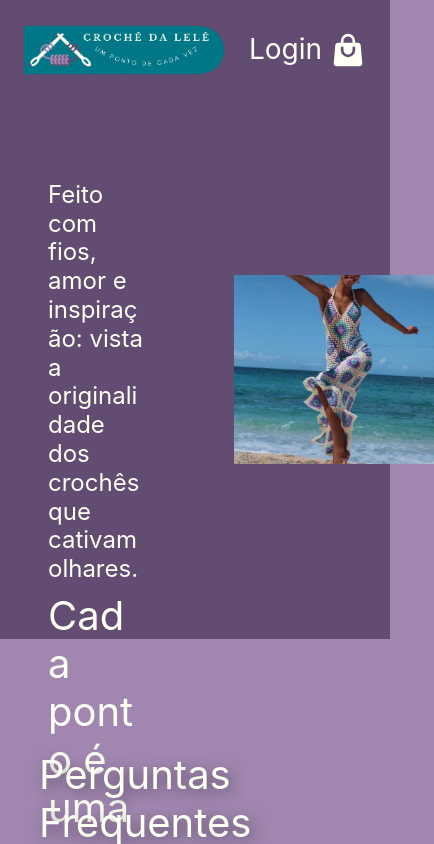
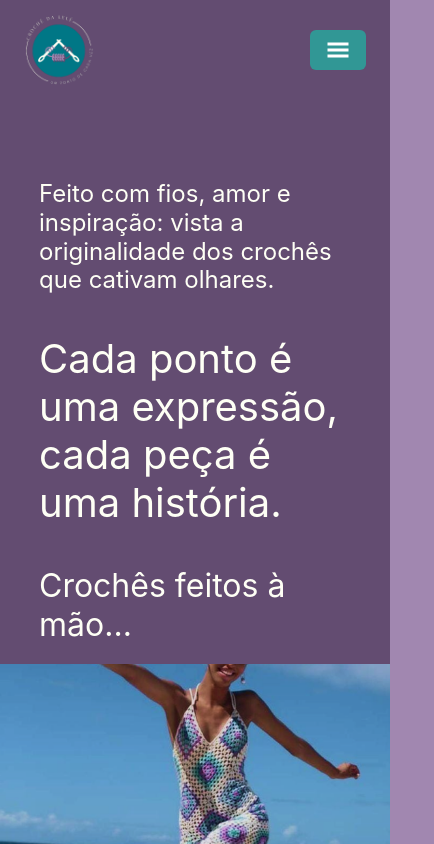
Before and after one commit to yamashita-tiemi/croche_da_lele, a Next.js app: page /contato in a window 390 px wide. Shown: the top 844 px of the page, 434 px wide, since content can reach past the window. Built offline with nearby package versions, Linux system fonts and the light colour scheme.

Commit message:
adjusts in responsivity

```diff
--- a/src/components/Article/index.tsx
+++ b/src/components/Article/index.tsx
@@ -1,5 +1,5 @@
 import { Flex, HStack, Stack } from "@chakra-ui/react";
-import { TextIndex } from "../Text";
+import { TextIndex, TextIndexPrimary } from "../Text";
 import { TitleSection } from "../Title";
 import { CardSection, CardShop } from "../Card";
 import { SectionIndexTerciaryLeft, SectionIndexTerciaryRight } from "../Section";
@@ -9,22 +9,32 @@ interface ArticleIndexPrimaryProps {
     text1: string
     text2: string
     text3: string
-    w1?: string
-    w2?: string
-    w3?: string
 }
 
-export function ArticleIndexPrimary({ text1, text2, text3, w1, w2, w3 }:ArticleIndexPrimaryProps) {
+export function ArticleIndexPrimary({ text1, text2, text3 }:ArticleIndexPrimaryProps) {
     return(
         <Stack
+        // bg={"blue"}
             as="article"
-            paddingX={12}
             justifyContent={"space-around"}
+            alignItems={[
+                "center",
+                "center",
+                "center",
+                "center",
+                "flex-start",
+                "flex-start",
+                "flex-start"
+            ]}
             height={"70%"}
+            paddingTop={20}
+            spacing={10}
+            paddingBottom={5}
+            paddingLeft={[0,0,0,0,10,10,10]}
         >
-            <TextIndex text={text1} size={"24px"} color={"offWhite"} w={w1} />
-            <TextIndex text={text2} size={"40px"} color={"offWhite"} w={w2} />
-            <TextIndex text={text3} size={"32px"} color={"offWhite"} w={w3}/>
+            <TextIndexPrimary text={text1} size={"24px"}/>
+            <TextIndexPrimary text={text2} size={"40px"}/>
+            <TextIndexPrimary text={text3} size={"32px"}/>
         </Stack>
     )
 }
@@ -100,7 +110,17 @@ export function ArticleIndexTerciary() {
                 ]}
             >
                 <SectionIndexTerciaryLeft></SectionIndexTerciaryLeft>
-                <Image src={"/index_3.png"} alt={""} width={378} height={474} w="30%"/>
+                <Stack width={[
+                    "80%",
+                    "80%",
+                    "80%",
+                    "60%",
+                    "40%",
+                    "30%",
+                    "30%"
+                ]}>
+                    <Image src={"/index_3.png"} alt={""} width={378} height={474} py="5"/>
+                </Stack>
                 <SectionIndexTerciaryRight></SectionIndexTerciaryRight>
             </Flex>
         </Stack>
@@ -183,3 +203,27 @@ export function ArticleShop({ title, color, colorCard, src1, alt1, titleItem1, p
         </Stack>
     )
 }
+
+interface ArticleContatoPrimaryProps {
+    text1: string
+    text2: string
+    text3: string
+}
+
+export function ArticleContatoPrimary({ text1, text2, text3 }:ArticleContatoPrimaryProps) {
+    return(
+        <Stack
+            as="article"
+            justifyContent={"space-around"}
+            alignItems={"center"}
+            height={"70%"}
+            paddingTop={20}
+            spacing={10}
+            paddingBottom={5}
+        >
+            <TextIndex text={text1} size={"24px"} color={"offWhite"}/>
+            <TextIndex text={text2} size={"40px"} color={"offWhite"}/>
+            <TextIndex text={text3} size={"32px"} color={"offWhite"}/>
+        </Stack>
+    )
+}
--- a/src/components/Button/index.tsx
+++ b/src/components/Button/index.tsx
@@ -59,6 +59,7 @@ export function ButtonLogin({ title, w, children }: ButtonLoginProps) {
             w={w}
             paddingY={2}
             type='submit'
+            minWidth={"100px"}
         >
             <Link
                 as={NextLink}
@@ -66,7 +67,7 @@ export function ButtonLogin({ title, w, children }: ButtonLoginProps) {
             >
                 <HStack justifyContent={"center"}>
                     {children}
-                    <TitleNavbar title={title} size={'32px'} />
+                    <TitleNavbar title={title} size={'28px'} />
                 </HStack>
             </Link >
         </Box >
@@ -95,3 +96,25 @@ export function ButtonMembro({ onOpen }: ButtonMembroProps) {
         </Button>
     )
 }
+
+interface ButtonSidebarProps {
+    href: string
+    title: string
+}
+
+export function ButtonSidebar({ href, title }: ButtonSidebarProps) {
+    return (
+        <Button
+            bg={"purple"}
+            width={"100%"}
+            paddingX={5}
+            paddingY={8}
+            borderRadius={"16px"}
+            marginBottom={2}
+        >
+            <Link as={NextLink} href={href} color='lilac'>
+                <TitleNavbar title={title} size={"28px"}/>
+            </Link>
+        </Button>
+    )
+}
--- a/src/components/Card/index.tsx
+++ b/src/components/Card/index.tsx
@@ -27,7 +27,7 @@ export function CardSection({ src, alt, title, width, height, w, id }: CardSecti
             justifyContent={"center"}
             spacing={10}
             width={[
-                "90%",
+                "95%",
                 "80%",
                 "80%",
                 "60%",
@@ -90,7 +90,7 @@ export function CardShop({ src, alt, title, text, width, height, color, w }: Car
             justifyContent={"center"}
             spacing={12}
             width={[
-                "90%",
+                "95%",
                 "80%",
                 "80%",
                 "60%",
--- a/src/components/Footer/index.tsx
+++ b/src/components/Footer/index.tsx
@@ -14,6 +14,7 @@ export function Footer() {
             justifyContent={"space-between"}
             marginTop={12}
             paddingBottom={8}
+            paddingTop={4}
             flexDirection={[
                 "column",
                 "column",
@@ -24,9 +25,9 @@ export function Footer() {
                 "row",
             ]}
             alignItems={"center"}
-            gap={5}
+            gap={10}
         >
-            <Image src={"/logo_redonda.png"} alt={"Crochê da Lelê"} width={491} height={125} w="15%" />
+            <Image src={"/logo_redonda.png"} alt={"Crochê da Lelê"} width={491} height={125} w="10%" />
             <Stack
                 spacing={5}
                 width={[
@@ -46,6 +47,15 @@ export function Footer() {
                     "center",
                     "flex-start",
                     "flex-start",
+                ]}
+                textAlign={[
+                    "center",
+                    "center",
+                    "center",
+                    "center",
+                    "center",
+                    "start",
+                    "start",
                 ]}
             >
                 <TitleFooter title={"Sobre Nós"}></TitleFooter>
@@ -93,6 +103,8 @@ export function Footer() {
                 <IconSocialMedia size={40} width={"60px"}></IconSocialMedia>
                 <Stack
                     align={"center"}
+                    width={"100%"}
+                    textAlign={"center"}
                 >
                     <TextIndex text={"CodeJr ©Copyright 2023."} size={"16px"} color={"offWhite"}></TextIndex>
                     <TextIndex text={"Todos os direitos reservados."} size={"16px"} color={"offWhite"}></TextIndex>
--- a/src/components/Image/index.tsx
+++ b/src/components/Image/index.tsx
@@ -7,15 +7,17 @@ interface ImageProps {
     width: number
     height: number
     w?: string
+    py?: string
 }
 
-export function Image({ src, alt, width, height, w }:ImageProps) {
-    return(
+export function Image({ src, alt, width, height, w, py }: ImageProps) {
+    return (
         <Stack
             as="picture"
             w={w}
             align={"center"}
-            minWidth={"200px"}
+            minWidth={"80px"}
+            paddingY={py}
         >
             <NextImage src={src} alt={alt} width={width} height={height} />
         </Stack>
@@ -30,14 +32,72 @@ interface ImageCardProps {
     w?: string
 }
 
-export function ImageCard({ src, alt, width, height, w }:ImageCardProps) {
-    return(
+export function ImageCard({ src, alt, width, height, w }: ImageCardProps) {
+    return (
         <Stack
             as="picture"
             w={w}
-            // borderRadius={"50%"}
+        // borderRadius={"50%"}
         >
             <NextImage src={src} alt={alt} width={width} height={height} />
         </Stack>
     )
 }
+
+interface ImageNavbar1Props {
+    src: string
+    alt: string
+    width: number
+    height: number
+}
+
+export function ImageNavbar1({ src, alt, width, height }: ImageNavbar1Props) {
+    return (
+        <Stack
+            as="picture"
+            width={"20%"}
+            align={"center"}
+            minWidth={"200px"}
+            display={[
+                "none",
+                "none",
+                "none",
+                "none",
+                "flex",
+                "flex",
+                "flex"
+            ]}
+        >
+            <NextImage src={src} alt={alt} width={width} height={height} />
+        </Stack>
+    )
+}
+
+interface ImageNavbar2Props {
+    src: string
+    alt: string
+    width: number
+    height: number
+}
+
+export function ImageNavbar2({ src, alt, width, height }: ImageNavbar2Props) {
+    return (
+        <Stack
+            as="picture"
+            width={"10%"}
+            align={"center"}
+            minWidth={"70px"}
+            display={[
+                "flex",
+                "flex",
+                "flex",
+                "flex",
+                "none",
+                "none",
+                "none"
+            ]}
+        >
+            <NextImage src={src} alt={alt} width={width} height={height} />
+        </Stack>
+    )
+}
--- a/src/components/Navbar/index.tsx
+++ b/src/components/Navbar/index.tsx
@@ -1,16 +1,21 @@
 import NextLink from 'next/link'
-import { Flex, HStack, Link, flexbox } from "@chakra-ui/react"
+import { GiHamburgerMenu } from "react-icons/gi";
+import { Button, Drawer, DrawerBody, DrawerCloseButton, DrawerContent, DrawerHeader, DrawerOverlay, Flex, HStack, Link, Stack, flexbox, useDisclosure } from "@chakra-ui/react"
 
-import { Image } from "../Image"
+import { Image, ImageNavbar1, ImageNavbar2 } from "../Image"
 import { TitleNavbar } from "../Title"
+import { ButtonSidebar } from '../Button'
+import { Icon } from '../Icons'
 
 interface NavbarProps {
     login: string
     href: string
-    children:any
+    children: any
 }
 
 export function Navbar({ login, href, children }: NavbarProps) {
+    const { isOpen, onOpen, onClose } = useDisclosure()
+
     return (
         <HStack
             bg={"purple"}
@@ -18,10 +23,9 @@ export function Navbar({ login, href, children }: NavbarProps) {
             height={"100px"}
             justifyContent={"space-between"}
             paddingX={6}
-        // position={"fixed"}
-        // top={0}
         >
-            <Image src={"/logo.png"} alt={"Crochê da Lelê"} width={491} height={125} w="20%" />
+            <ImageNavbar1 src={"/logo.png"} alt={"Crochê da Lelê"} width={491} height={125} />
+            <ImageNavbar2 src={"/logo_redonda.png"} alt={"Crochê da Lelê"} width={491} height={125} />
             <Flex
                 gap={"10"}
                 display={[
@@ -35,24 +39,67 @@ export function Navbar({ login, href, children }: NavbarProps) {
                 ]}
             >
                 <Link as={NextLink} href='/' color='lilac'>
-                    <TitleNavbar title={"Home"} size={"28px"} />
+                    <TitleNavbar title={"Home"} size={"28px"}/>
                 </Link>
                 <Link as={NextLink} href='/contato' color='lilac'>
-                    <TitleNavbar title={"Contato"} size={"28px"} />
+                    <TitleNavbar title={"Contato"} size={"28px"}/>
                 </Link>
                 <Link as={NextLink} href='/membros' color='lilac'>
-                    <TitleNavbar title={"Membros"} size={"28px"} />
+                    <TitleNavbar title={"Membros"} size={"28px"}/>
                 </Link>
             </Flex>
-            <HStack
+            <Flex
                 w={"20%"}
                 justifyContent={"flex-end"}
+                alignItems={"center"}
+                display={[
+                    "none",
+                    "none",
+                    "none",
+                    "none",
+                    "flex",
+                    "flex",
+                    "flex"
+                ]}
             >
                 <Link as={NextLink} href={href} color='lilac'>
-                    <TitleNavbar title={login} size={"28px"} />
+                    <TitleNavbar title={login} size={"28px"} color={''} />
                 </Link>
                 {children}
-            </HStack>
+            </Flex>
+            <Stack display={[
+                "flex",
+                "flex",
+                "flex",
+                "flex",
+                "none",
+                "none",
+                "none"
+            ]}>
+                <Button colorScheme='teal' onClick={onOpen}>
+                    <Icon width={''} colorBg={''} color={''}>
+                        <GiHamburgerMenu size={24}/>
+                    </Icon>
+                </Button>
+                <Drawer
+                    isOpen={isOpen}
+                    placement='right'
+                    onClose={onClose}
+                >
+                    <DrawerOverlay />
+                    <DrawerContent>
+                        <DrawerCloseButton />
+                        <DrawerHeader color={"purple"} fontSize={"28px"}>Crochê da Lelê</DrawerHeader>
+
+                        <DrawerBody gap={10} marginTop={10}>
+                            <ButtonSidebar href={'/'} title={'Home'}/>
+                            <ButtonSidebar href={'/contato'} title={'Contato'}/>
+                            <ButtonSidebar href={'/membros'} title={'Membros'}/>
+                            <ButtonSidebar href={'/login'} title={'Login'}/>
+                        </DrawerBody>
+                    </DrawerContent>
+                </Drawer>
+            </Stack>
         </HStack>
     )
 }
--- a/src/components/Section/index.tsx
+++ b/src/components/Section/index.tsx
@@ -1,8 +1,9 @@
 import { MdEmail, MdSupportAgent } from "react-icons/md";
 import { Accordion, Box, Flex, FormControl, FormLabel, HStack, Input, Stack } from "@chakra-ui/react";
+import NextImage from 'next/image';
 
 import { TextIndex } from "../Text";
-import { ArticleIndexPrimary } from "../Article";
+import { ArticleContatoPrimary, ArticleIndexPrimary } from "../Article";
 import { Image } from "../Image";
 import { TitleSection } from "../Title";
 import { ButtonAccordion, ButtonLogin } from "../Button";
@@ -19,7 +20,15 @@ export function SectionIndexPrimary() {
             width={"100%"}
             height={"720px"}
             bgRepeat={"no-repeat"}
-            justifyContent={"flex-end"}
+            justifyContent={[
+                "center",
+                "center",
+                "center",
+                "flex-end",
+                "flex-end",
+                "flex-end",
+                "flex-end"
+            ]}
             paddingBottom={10}
         >
             <ArticleIndexPrimary
@@ -89,7 +98,7 @@ export function SectionIndexTerciaryLeft() {
                     "flex-start",
                 ]}
             >
-                <TextIndex text={"Extraordinário"} size={"32px"} color={"offWhite"}  />
+                <TextIndex text={"Extraordinário"} size={"32px"} color={"offWhite"} />
                 <TextIndex text={"Exclusivos"} size={"32px"} color={"offWhite"} />
                 <TextIndex text={"Elegância"} size={"32px"} color={"offWhite"} />
                 <TextIndex text={"Arte"} size={"32px"} color={"offWhite"} />
@@ -111,7 +120,7 @@ export function SectionIndexTerciaryRight() {
                 "90%",
                 "90%",
                 "90%",
-                "30%",
+                "40%",
                 "30%",
                 "30%",
             ]}
@@ -135,7 +144,7 @@ export function SectionIndexTerciaryRight() {
             ]}
         >
             <TextIndex text={"Aconchego artesanal"} size={"32px"} color={"offWhite"} />
-            <TextIndex text={"Do conforto à moda, nossos crochês dão vida a cada ponto, transformando o comum em extraordinário."} size={"32px"} color={"offWhite"} w="80%" />
+            <TextIndex text={"Do conforto à moda, nossos crochês dão vida a cada ponto, transformando o comum em extraordinário."} size={"32px"} color={"offWhite"}/>
 
         </Stack>
     )
@@ -143,29 +152,43 @@ export function SectionIndexTerciaryRight() {
 
 export function SectionContatoPrimary() {
     return (
-        <HStack
+        <Flex
             as="section"
             bg={"purple"}
-            spacing={0}
-            height={"539px"}
+            gap={0}
+            minHeight={"539px"}
+            flexDirection={[
+                "column",
+                "column",
+                "column",
+                "column",
+                "column",
+                "row",
+                "row",
+            ]}
         >
             <Stack
                 as="section"
-                width={"60%"}
+                width={[
+                    "100%",
+                    "100%",
+                    "100%",
+                    "100%",
+                    "100%",
+                    "60%",
+                    "60%"
+                ]}
                 height={"100%"}
                 justifyContent={"center"}
-            // paddingBottom={10}
             >
-                <ArticleIndexPrimary
+                <ArticleContatoPrimary
                     text1={"Feito com fios, amor e inspiração: vista a originalidade dos crochês que cativam olhares."}
                     text2={"Cada ponto é uma expressão, cada peça é uma história."}
                     text3={"Crochês feitos à mão..."}
-                    w1="55%"
-                    w2="70%"
-                ></ArticleIndexPrimary>
+                ></ArticleContatoPrimary>
             </Stack>
             <Image src={"/contato.png"} alt={""} width={572} height={539} />
-        </HStack>
+        </Flex>
     )
 }
 
@@ -264,11 +287,11 @@ export function SectionContatoSecondary() {
                     p={4}
                 >
                     <Icon width={"100px"} colorBg={"purple"} color={"offWhite"} margin={"auto"} marginBottom={"25px"}>
-                        <MdEmail size={80} />
+                        <MdEmail size={65} />
                     </Icon>
                     <CardContato title={"Email"} text={"croche_da_lele@gmail.com"}></CardContato>
                 </Box>
-                <IconSocialMedia size={60} width={"100px"}></IconSocialMedia>
+                <IconSocialMedia size={60} width={"88px"}></IconSocialMedia>
             </Stack>
         </Flex>
     )
@@ -279,20 +302,31 @@ export function SectionLogin() {
         <Stack
             as="section"
             bg={"offWhite"}
-            width={"65%"}
+            width={{
+                base: "95%",
+                fold: "95%",
+                xs: "95%",
+                sm: "80%",
+                md: "80%",
+                lg: "65%",
+                xl: "65%"
+            }}
             align={"center"}
             borderRadius={"16px"}
             spacing={16}
-            marginTop={32}
+            marginTop={20}
             paddingBottom={10}
         >
             <Box
                 bg={"purple"}
                 width={"100%"}
                 borderRadius={"16px 16px 0 0"}
-                align={"center"}
+                minHeight={"120px"}
+                display={"flex"}
+                alignItems={"center"}
+                justifyContent={"center"}
             >
-                <Image src={"/logo_redonda.png"} alt={""} width={500} height={500} w="15%" />
+                <Image src={"/logo_redonda.png"} alt={""} width={300} height={300} w="10%" />
             </Box>
             <FormControl
                 isRequired
@@ -301,24 +335,50 @@ export function SectionLogin() {
                 flexDirection={"column"}
                 alignItems={"center"}
             >
-                <HStack
+                <Flex
                     width={"100%"}
-                    spacing={4}
+                    gap={4}
                     justifyContent={"space-between"}
+                    alignItems={"center"}
                     marginBottom={20}
+                    flexDirection={{
+                        base: "column",
+                        fold: "column",
+                        xs: "column",
+                        sm: "column",
+                        md: "column",
+                        lg: "row",
+                        xl: "row"
+                    }}
                 >
-                    <Stack width={"45%"}>
+                    <Stack width={{
+                        base: "100%",
+                        fold: "100%",
+                        xs: "80%",
+                        sm: "80%",
+                        md: "80%",
+                        lg: "45%",
+                        xl: "45%"
+                    }}>
                         <FormLabel>Email</FormLabel>
                         <Input type='email' placeholder='Digite o email' padding={6} />
                     </Stack>
-                    <Stack width={"45%"}>
+                    <Stack width={{
+                        base: "100%",
+                        fold: "100%",
+                        xs: "80%",
+                        sm: "80%",
+                        md: "80%",
+                        lg: "45%",
+                        xl: "45%"
+                    }}>
                         <FormLabel>Senha</FormLabel>
                         <Input type='password' placeholder='Digite a senha' padding={6} />
                     </Stack>
-                </HStack>
+                </Flex>
                 <ButtonLogin title={'Login'} w='30%'></ButtonLogin>
             </FormControl>
-        </Stack>
+        </Stack >
     )
 }
 
@@ -352,9 +412,17 @@ export function SectionAdmin() {
         >
             <TitleSection title={"Lista de Membros"} size={"48px"} />
             <Stack
-                width={"80%"}
                 align={"flex-start"}
                 spacing={5}
+                width={{
+                    base: "95%",
+                    fold: "95%",
+                    xs: "95%",
+                    sm: "90%",
+                    md: "90%",
+                    lg: "80%",
+                    xl: "80%"
+                }}
             >
                 <ModalCreate></ModalCreate>
                 <TableAdmin></TableAdmin>
--- a/src/components/Table/index.tsx
+++ b/src/components/Table/index.tsx
@@ -5,7 +5,15 @@ export function TableMembros() {
     return (
         <TableContainer
             bg={"offWhite"}
-            width={"80%"}
+            width={{
+                base: "95%",
+                fold: "95%",
+                xs: "95%",
+                sm: "90%",
+                md: "90%",
+                lg: "80%",
+                xl: "80%"
+            }}
         >
             <Table variant='striped' color="purple">
                 <Thead bg={"purple"}>
--- a/src/components/Text/index.tsx
+++ b/src/components/Text/index.tsx
@@ -4,24 +4,22 @@ interface TextIndexProps {
     text: string
     size: string
     color: string
-    w?: string
 }
 
-export function TextIndex({ text, size, color, w }: TextIndexProps) {
+export function TextIndex({ text, size, color }: TextIndexProps) {
     return (
         <Heading
             as="p"
             fontSize={size}
             fontWeight={400}
             color={color}
-            // w={w}
             w={[
                 "90%",
                 "85%",
                 "80%",
                 "70%",
-                "70%",
-                "70%",
+                "75%",
+                "80%",
                 "80%"
             ]}
         >
@@ -50,3 +48,30 @@ export function TextCard({ text, size, w }: TextCardProps) {
         </Heading>
     )
 }
+
+interface TextIndexPrimaryProps {
+    text: string
+    size: string
+}
+
+export function TextIndexPrimary({ text, size }: TextIndexPrimaryProps) {
+    return (
+        <Heading
+            as="p"
+            fontSize={size}
+            fontWeight={400}
+            color={"offWhite"}
+            w={[
+                "90%",
+                "85%",
+                "80%",
+                "70%",
+                "70%",
+                "60%",
+                "60%"
+            ]}
+        >
+            {text}
+        </Heading>
+    )
+}
--- a/src/styles/theme.ts
+++ b/src/styles/theme.ts
@@ -15,13 +15,20 @@ export const theme = extendTheme({
         }
     },
     breakpoints: {
-        "2xl": "2560px",
-        "xl": "1440px",
-        "lg": "1024px",
-        "md": "768px",
-        "sm": "425px",
-        "xs": "375px",
-        "xxs": "320px",
-        "xxxs": "200px",
+        // "2xl": "2560px",
+        // "xl": "1440px",
+        // "lg": "1024px",
+        // "md": "768px",
+        // "sm": "425px",
+        // "xs": "375px",
+        // "xxs": "320px",
+        // "xxxs": "200px",
+        base: "0em", // 0px
+        fold: "17em", //280px
+        xs: "20em", //320px
+        sm: "30em", // ~480px. em is a relative unit and is dependant on the font-size.
+        md: "48em", // ~768px
+        lg: "62em", // ~992px
+        xl: "80em", // ~1280px
     }
 })
```
Also changed, not shown: public/logo_redonda.png.
